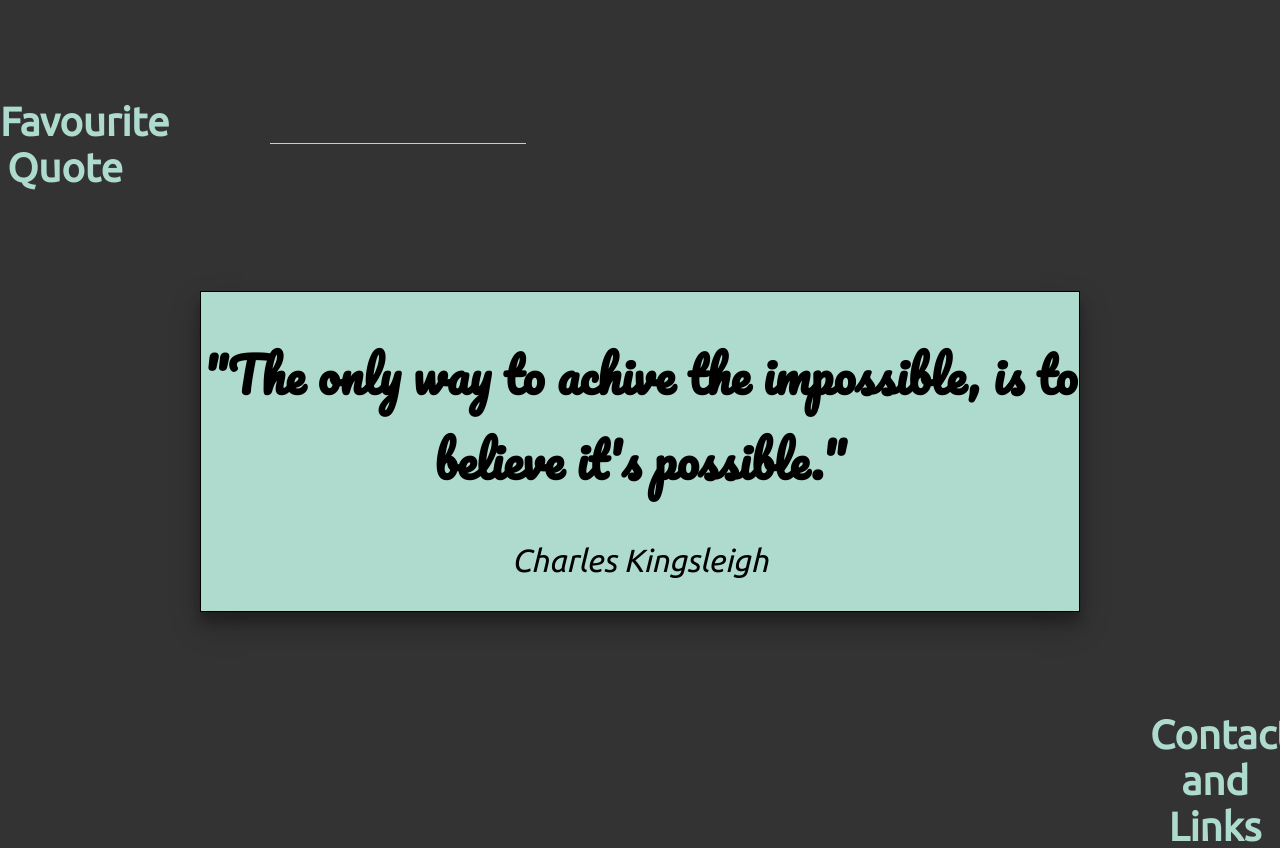
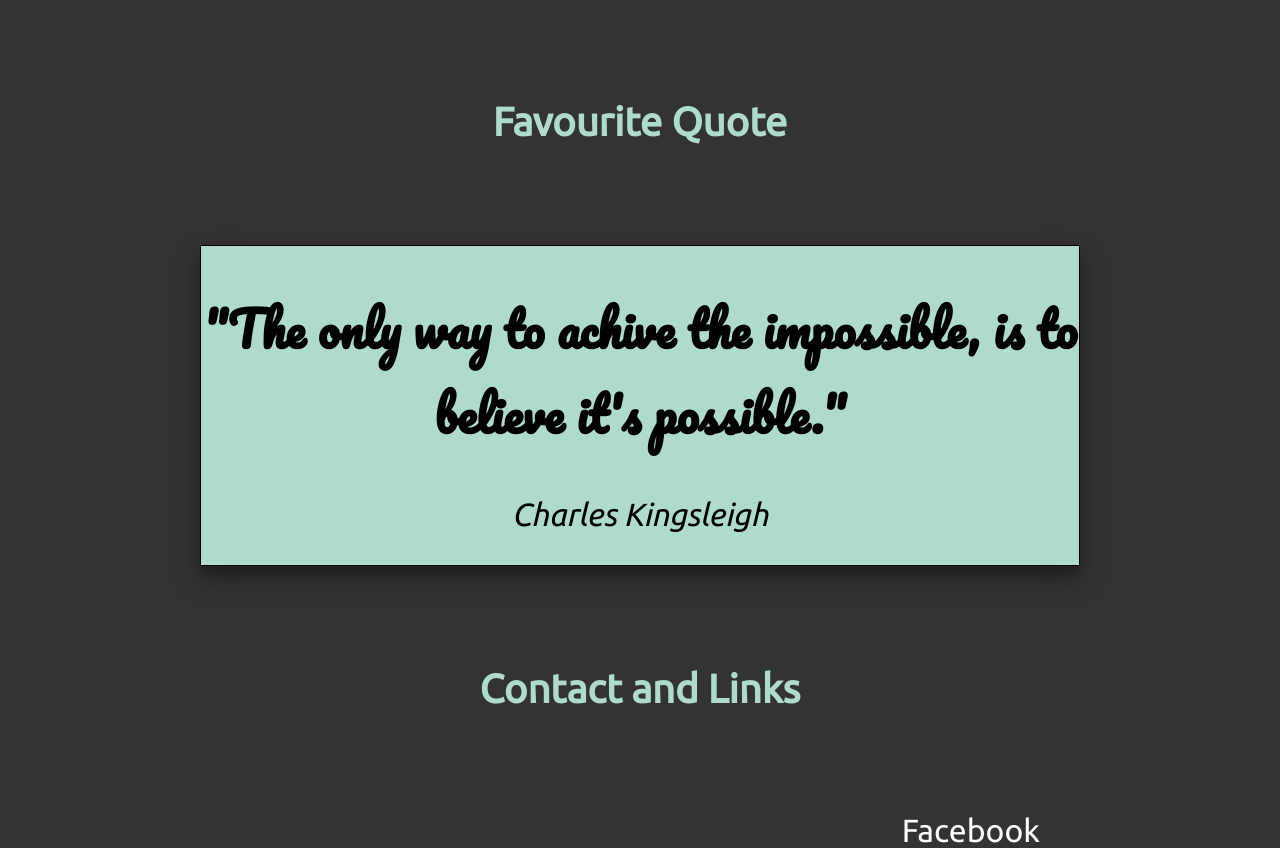
Before and after one commit to rifaiyaabrar/Biography, a plain HTML site: page index.html in a window 1280 px wide. Shown: the part 3072-3920 px from the top of the page. Drawn offline with nearby package versions, Linux system fonts and the light colour scheme.

Commit message:
Add files via upload

```diff
--- a/css/style.css
+++ b/css/style.css
@@ -403,3 +403,56 @@ height:unset; /*use this to adjust underline position*/
 
 }
 }
+
+
+@media only screen and (min-width: 1352px) and (max-width: 1520px) {
+.side-section-r {
+    padding-left: 720px;
+  }
+  .side-section {
+    padding-right: 720px;
+  }
+}
+@media only screen and (min-width: 1520px) and (max-width: 1740px) {
+  .side-section-r {
+      padding-left: 950px;
+    }
+    .side-section {
+      padding-right: 950px;
+    }
+  }
+
+
+
+  @media only screen and  (max-width: 1352px) {
+    .side-section-r {
+      padding-left: 0px;
+    }
+    .side-section-r::after {
+    content:unset;
+    position: unset;
+    border-bottom:unset; /*use this to adjust underlin color and size*/
+    width:unset;  /*use this to adjust underline width*/
+    height:unset; /*use this to adjust underline position*/
+    right:unset;
+
+    }
+    .side-section {
+      padding-right: unset;
+    }
+    .side-section::before {
+    content:unset;
+    position:unset;
+    border-bottom:unset; /*use this to adjust underlin color and size*/
+    width:unset;  /*use this to adjust underline width*/
+    height:unset; /*use this to adjust underline position*/
+    }
+    .quote-section .side-section::before {
+      content:unset;
+      position: unset;
+      border-bottom:unset; /*use this to adjust underlin color and size*/
+      width:unset;  /*use this to adjust underline width*/
+      height:unset; /*use this to adjust underline position*/
+      left: unset;
+    }
+    }
```
